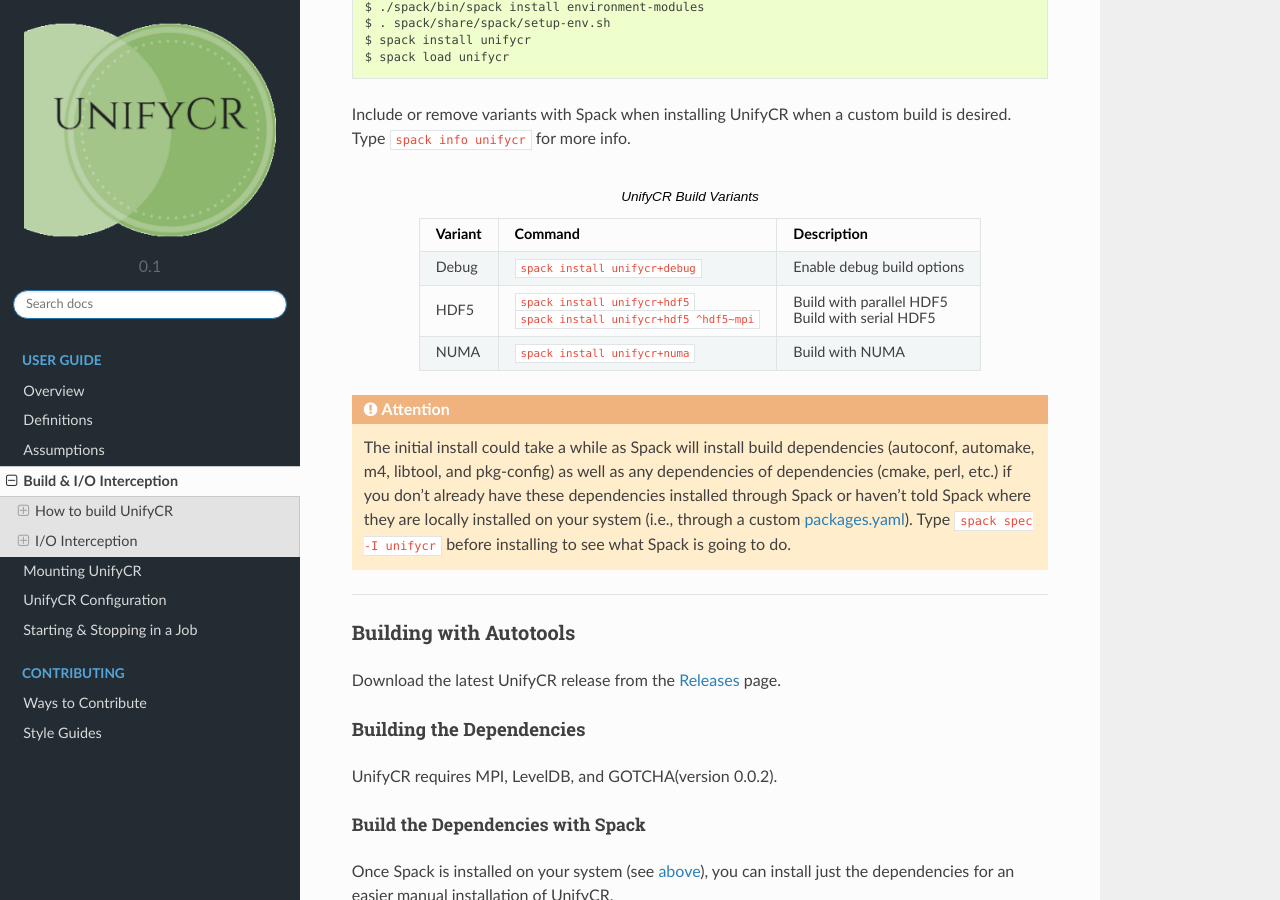
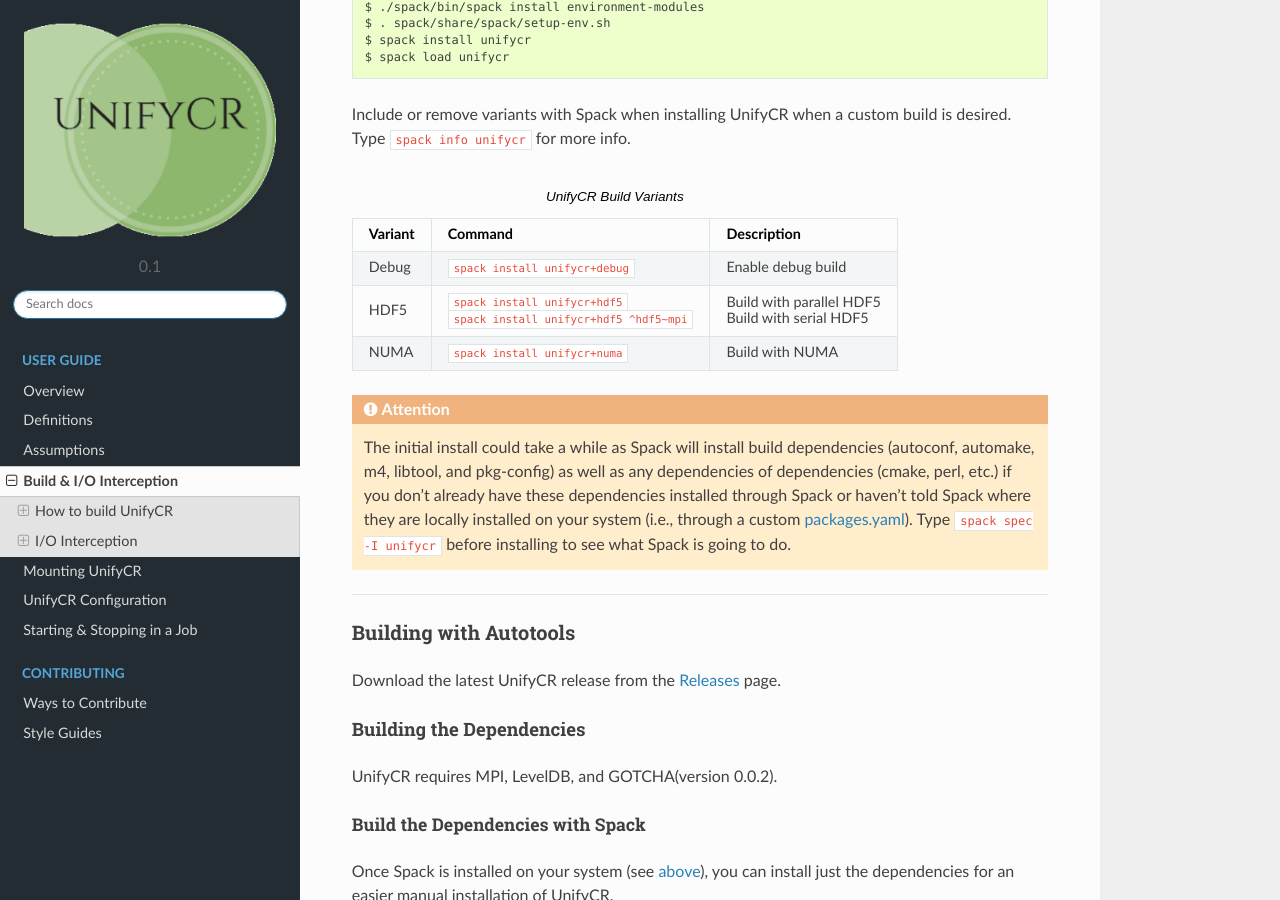
Before and after one commit to CamStan/test-docs, a Sphinx documentation site: the page built from unifycr-docs/docs/build-intercept.rst, in a window 1280 px wide and 900 px high, scrolled down 783 px. Built offline with Sphinx 7.4.7 and the Read the Docs theme 2.0.0, drawn with Linux system fonts in a browser that asks for light colours.

Commit message:
Table and block changes

```diff
--- a/unifycr-docs/docs/build-intercept.rst
+++ b/unifycr-docs/docs/build-intercept.rst
@@ -47,27 +47,18 @@ If you use Dotkit then replace ``spack load`` with ``spack use``.
 Include or remove variants with Spack when installing UnifyCR when a custom
 build is desired. Type ``spack info unifycr`` for more info.
 
-.. list-table:: UnifyCR Build Variants
+.. table:: UnifyCR Build Variants
    :widths: auto
-   :header-rows: 1
-   :align: center
 
-   * - Variant
-     - Command
-     - Description
-   * - Debug
-     - ``spack install unifycr+debug``
-     - Enable debug build options
-   * - HDF5
-     - ``spack install unifycr+hdf5``
+   =======  ========================================  ========================
+   Variant                  Command                          Description
+   =======  ========================================  ========================
+   Debug    ``spack install unifycr+debug``           Enable debug build
+   HDF5     ``spack install unifycr+hdf5``            Build with parallel HDF5
 
-       ``spack install unifycr+hdf5 ^hdf5~mpi``
-     - Build with parallel HDF5
-
-       Build with serial HDF5
-   * - NUMA
-     - ``spack install unifycr+numa``
-     - Build with NUMA
+            ``spack install unifycr+hdf5 ^hdf5~mpi``  Build with serial HDF5
+   NUMA     ``spack install unifycr+numa``            Build with NUMA
+   =======  ========================================  ========================
 
 .. attention::
 
--- a/unifycr-docs/docs/style-guides.rst
+++ b/unifycr-docs/docs/style-guides.rst
@@ -53,10 +53,7 @@ Commit messages for new changes must meet the following guidelines:
   or a brief description of the bug you are resolving. Each line of the body
   must be 72 characters or less.
 
-An example commit message for new changes is provided below.
-
-.. code-block:: Vim
-   :linenos:
+An example commit message for new changes is provided below.::
 
    Capitalized, short (50 chars or less) summary
 
```
